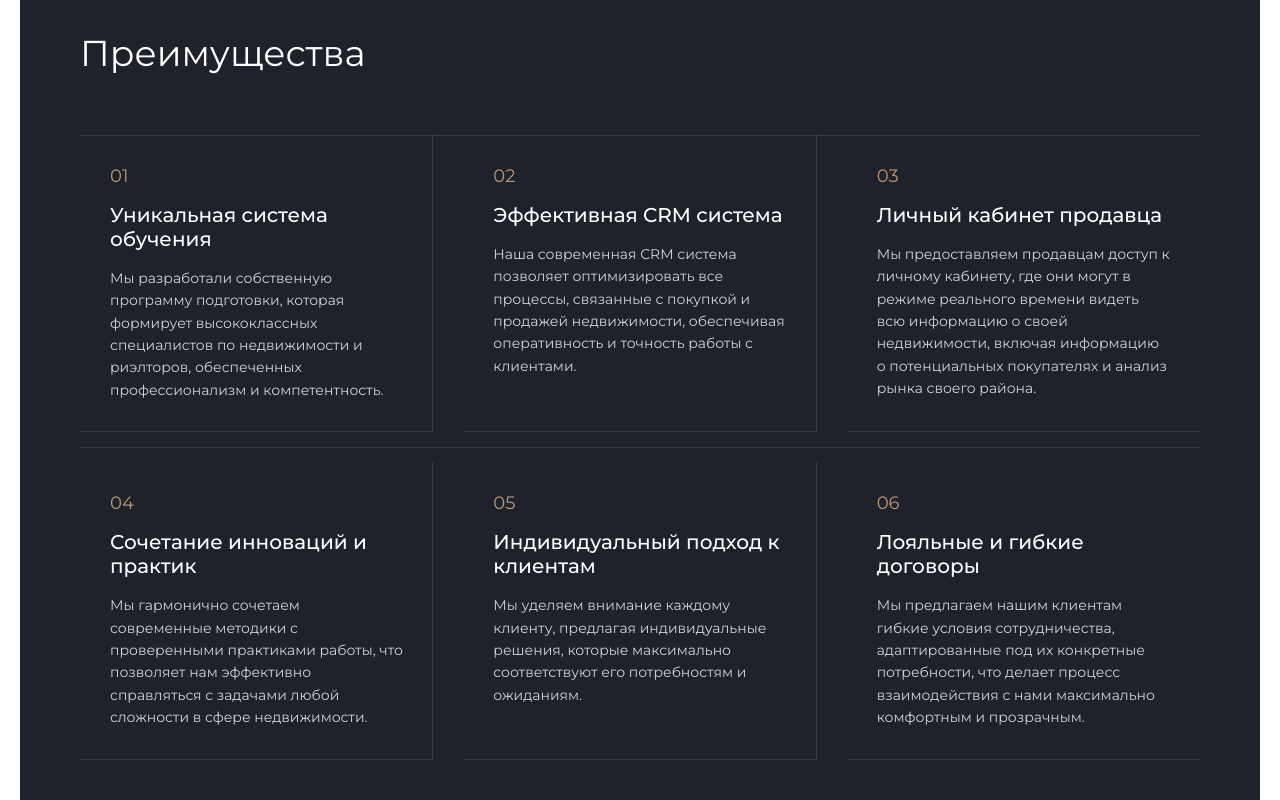
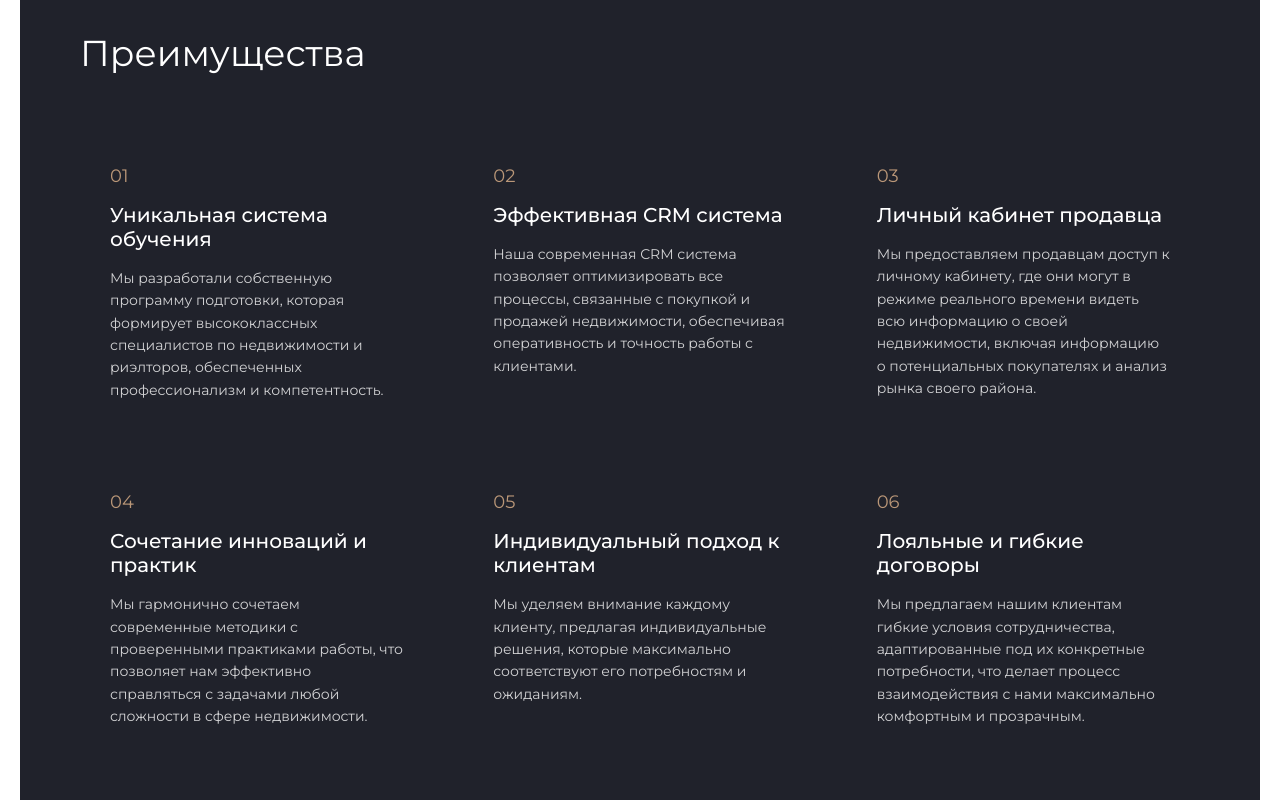
Before and after one commit to Max-Semian/realty_app, a Next.js app: page /realty_app/ in a window 1280 px wide. Shown: the part 1900-2700 px from the top of the page. Built offline with nearby package versions, Linux system fonts and the light colour scheme.

Commit message:
Remove lines

```diff
--- a/src/components/AdvantagesSection/AdvantagesSection.module.css
+++ b/src/components/AdvantagesSection/AdvantagesSection.module.css
@@ -32,25 +32,7 @@
 
 /* Horizontal lines - desktop only */
 @media (min-width: 769px) {
-  .advantagesGrid::before {
-    content: '';
-    position: absolute;
-    top: 0;
-    left: 0;
-    right: 0;
-    height: 1px;
-    background-color: rgba(255, 255, 255, 0.1);
-  }
 
-  .advantagesGrid::after {
-    content: '';
-    position: absolute;
-    top: 50%;
-    left: 0;
-    right: 0;
-    height: 1px;
-    background-color: rgba(255, 255, 255, 0.1);
-  }
 }
 
 /* Card styling */
@@ -61,24 +43,7 @@
 
 /* Vertical and bottom lines - desktop only */
 @media (min-width: 769px) {
-  .advantageCard {
-    border-bottom: 1px solid rgba(255, 255, 255, 0.1);
-  }
 
-  .advantageCard::after {
-    content: '';
-    position: absolute;
-    top: 0;
-    right: 0;
-    bottom: 0;
-    width: 1px;
-    background-color: rgba(255, 255, 255, 0.1);
-  }
-
-  .advantageCard:nth-child(3n)::after,
-  .advantageCard:last-child::after {
-    display: none;
-  }
 }
 
 .cardNumber {
```
